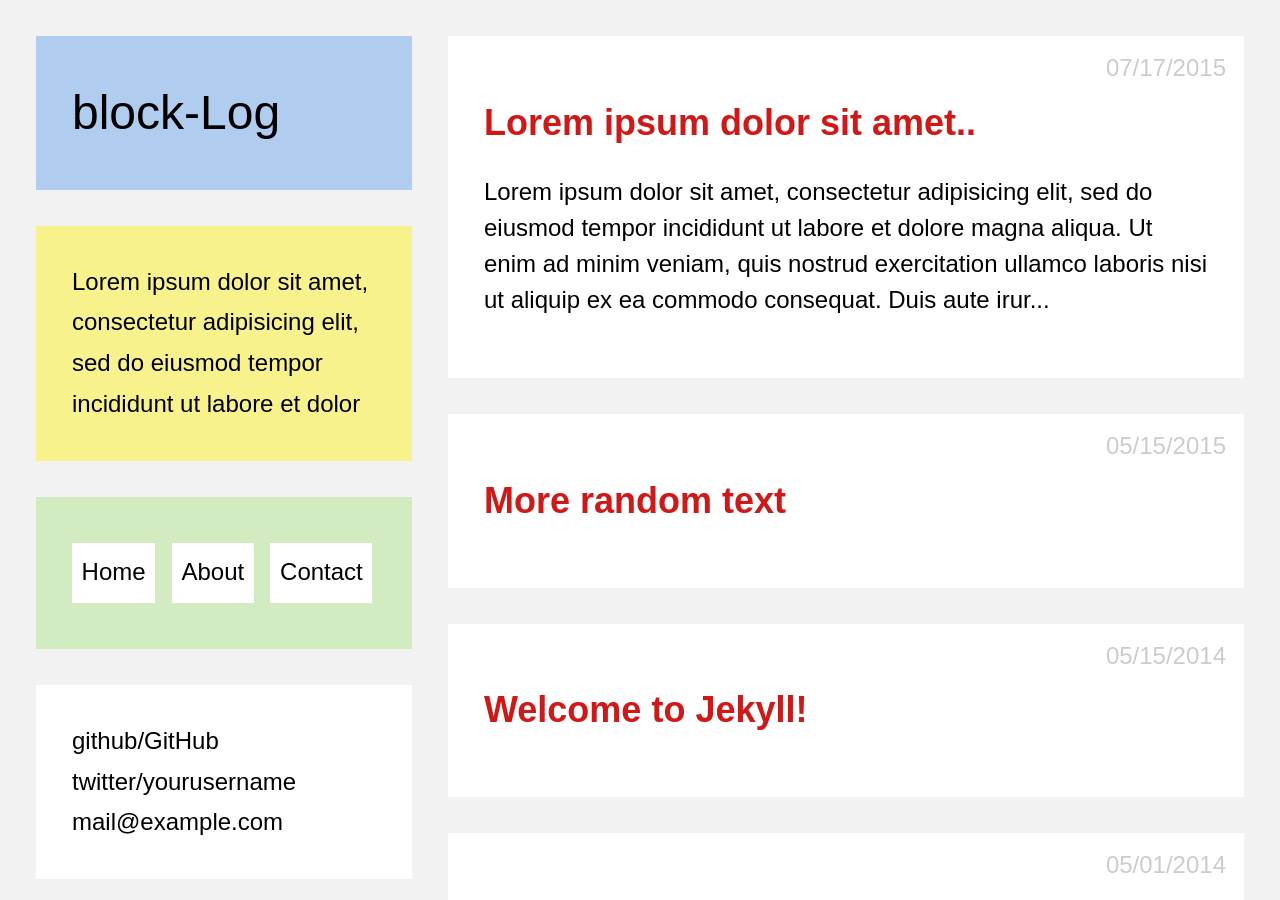
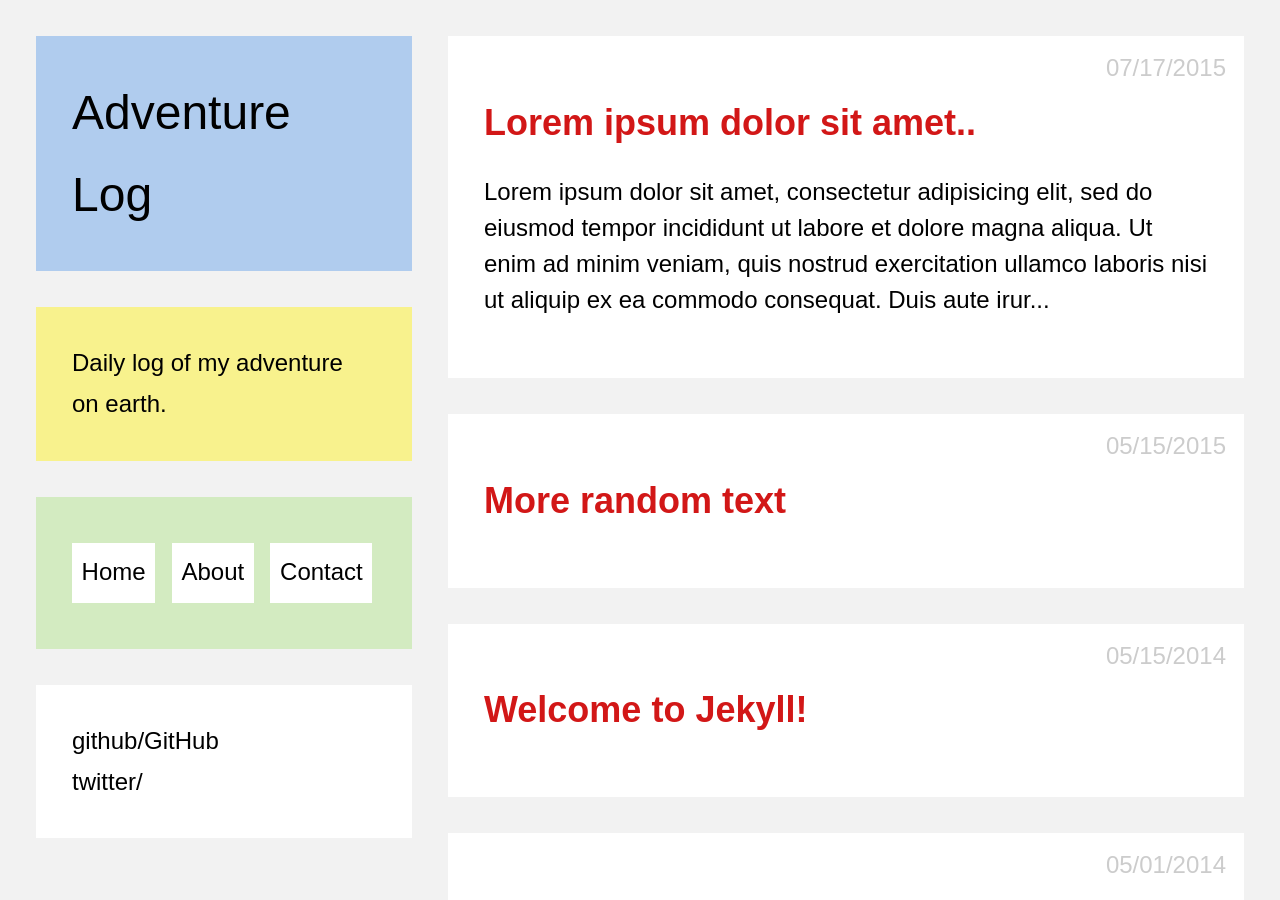
Before and after one commit to Hwei-esay/AdventureLog, a Jekyll site: the page built from index.html, in a window 1280 px wide and 900 px high. Built offline with Jekyll 4.4.1, drawn with Linux system fonts in a browser that asks for light colours.

Commit message:
add theme

```diff
--- a/_config.yml
+++ b/_config.yml
@@ -1,13 +1,13 @@
 # Site settings
-title:        "block-Log"
-description:  "Lorem ipsum dolor sit amet, consectetur adipisicing elit, sed do eiusmod tempor incididunt ut labore et dolor"
-baseurl:      "" # the subpath of your site, e.g. /blog/
-url:          "http://yourdomain.com" # the base hostname & protocol for your site
+title:        "Adventure Log"
+description:  "Daily log of my adventure on earth."
+baseurl:      "/AdventureLog" # the subpath of your site, e.g. /blog/
+url:          "https://Hwei-esay.github.io" # the base hostname & protocol for your site
 permalink:    /:year/:title
-github:       "yourusername"
-twitter:      "yourusername"
-email:        "mail@example.com"
-disqus-id:    "example" #leave blank if you dont want comments.
+#github:       "yourusername"
+#twitter:      "yourusername"
+#email:        "mail@example.com"
+#disqus-id:    "example" #leave blank if you dont want comments.
 
 # Build settings
 markdown:     kramdown
```
